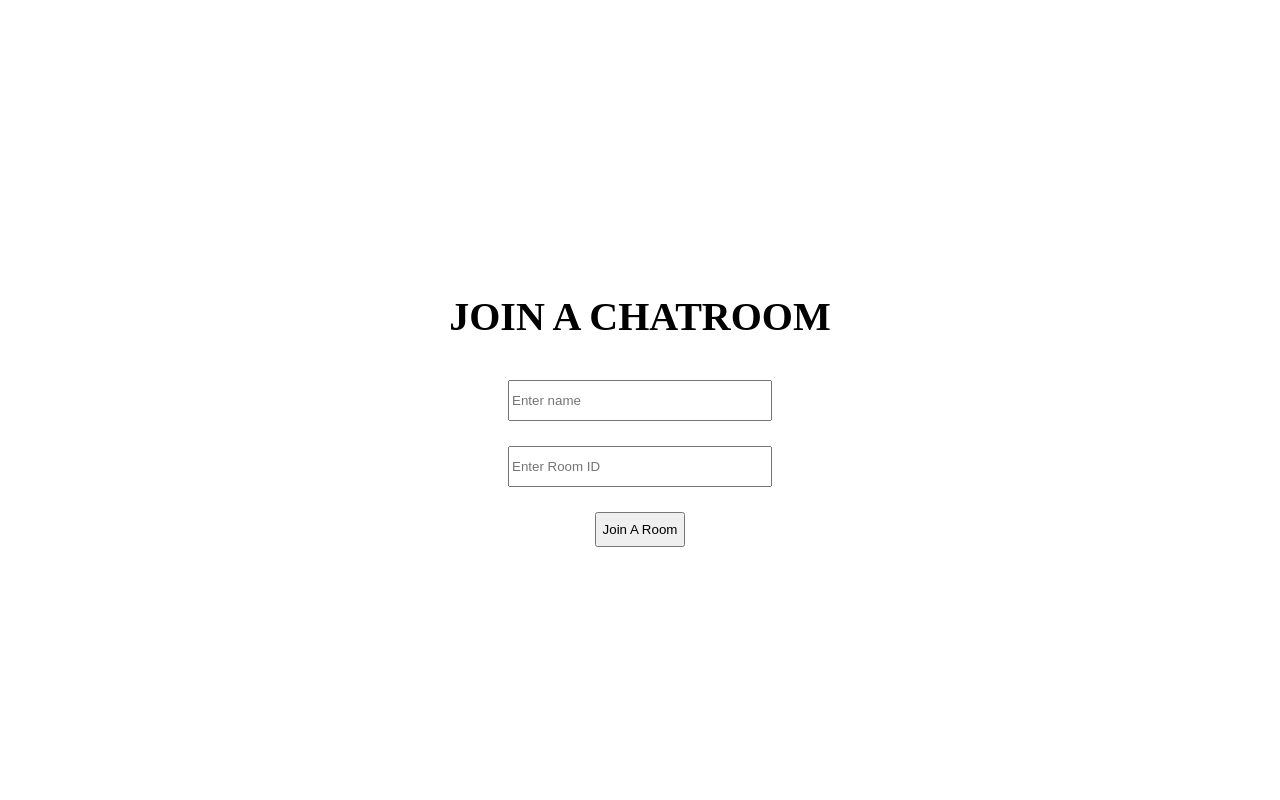
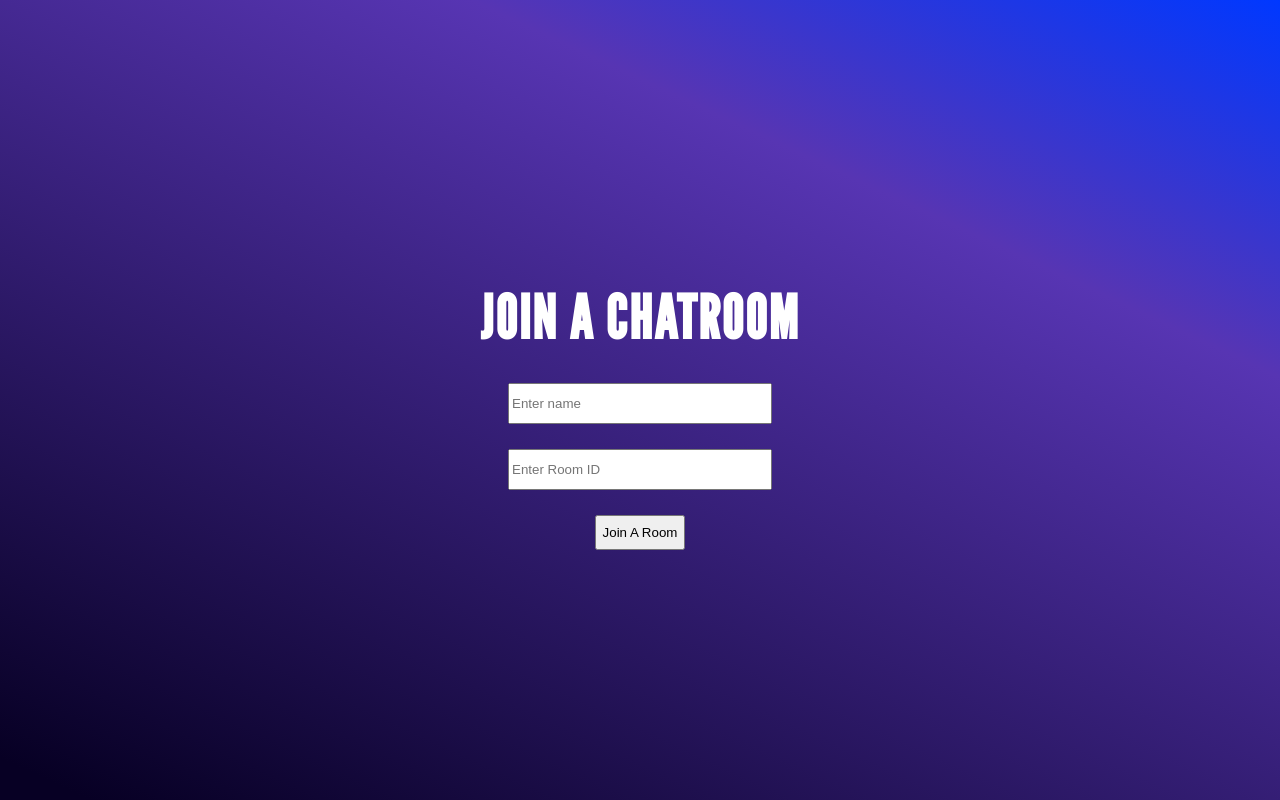
Before and after one commit to kyledeguzmanx/fDev-webApp-Socket, a React (Create React App) app in the folder client/: page / in a window 1280 px wide. Built offline with nearby package versions, Linux system fonts and the light colour scheme; no server answers.

Commit message:
new color gradient

```diff
--- a/client/public/styles.css
+++ b/client/public/styles.css
@@ -1,6 +1,12 @@
+@import url("https://fonts.googleapis.com/css2?family=League+Gothic&display=swap");
 body, html {
   margin: 0;
   padding: 0;
+}
+
+html {
+  background: #070024;
+  background: linear-gradient(25deg, #070024 3%, #5735b3 73%, #0038ff 100%);
 }
 
 body #root .App .joinChat {
@@ -21,8 +27,12 @@ body #root .App .joinChat {
 }
 
 body #root .App .joinChat h3 {
-  font-size: 40px;
+  font-size: 60px;
+  line-height: 0.2;
+  letter-spacing: 2px;
   text-transform: uppercase;
+  font-family: 'League Gothic', sans-serif;
+  color: white;
 }
 
 body #root .App .joinChat input {
--- a/client/public/styles.scss
+++ b/client/public/styles.scss
@@ -1,6 +1,12 @@
+@import url('https://fonts.googleapis.com/css2?family=League+Gothic&display=swap');
 body, html{
     margin: 0;
     padding: 0;
+}
+html{
+    background: rgb(7,0,36);
+background: linear-gradient(25deg, rgba(7,0,36,1) 3%, rgba(87,53,179,1) 73%, rgba(0,56,255,1) 100%);
+
 }
 body #root .App{
     .joinChat{
@@ -13,8 +19,12 @@ body #root .App{
         align-items: center;
 
         h3{
-            font-size: 40px;
+            font-size: 60px;
+            line-height: 0.2;
+            letter-spacing: 2px;
             text-transform: uppercase;
+            font-family: 'League Gothic', sans-serif;
+            color: white;
         }
 
         input{
```
Also changed, not shown: 1 other file (tests, documents, lock files or other folders).
